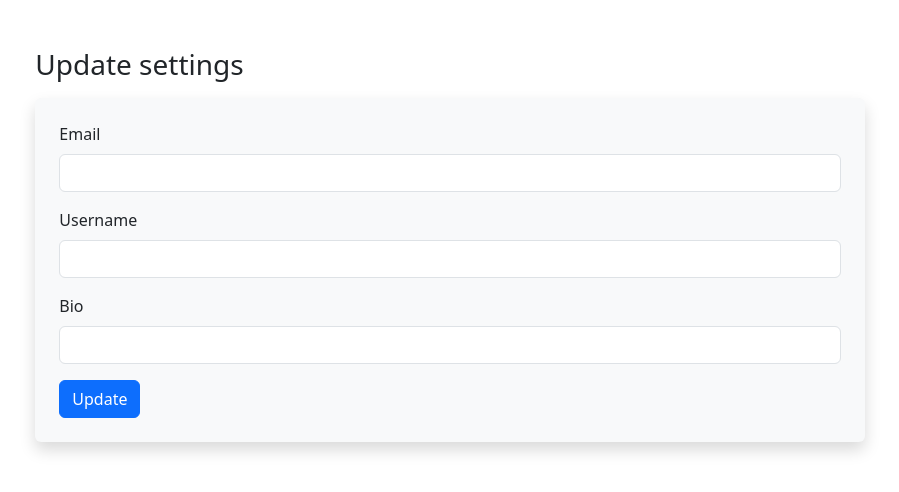
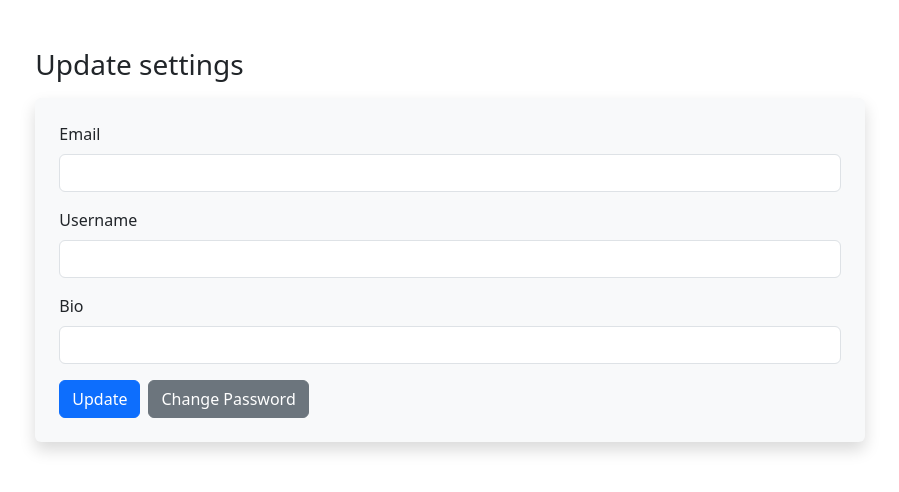
Before and after one commit to mankai-amine/twixer-client, a React (Create React App) app: page /account in a window 1280 px wide. Shown: the top 492 px of the page, without its empty margins (190-1089 px from the left). Built offline with nearby package versions, Linux system fonts and the light colour scheme.

Commit message:
Link to Password
Added a link from Account to Password

```diff
--- a/src/pages/Account.js
+++ b/src/pages/Account.js
@@ -6,6 +6,7 @@ import Axios from "axios";
 import { useNavigate, useParams } from "react-router-dom";
 import { UserContext } from "../helpers/UserContext";
 import FlashMessage from "../helpers/FlashMessage";
+import { Link } from 'react-router-dom';
 
 // Define the form schema with Yup
 const schema = Yup.object().shape({
@@ -71,7 +72,6 @@ export const Account = () => {
     };
 
 
-
     return (
         <div className="container mt-5 col-md-8">
             {flashMessage && (
@@ -114,6 +114,7 @@ export const Account = () => {
                 </div>
 
                 <button type="submit" className="btn btn-primary">Update</button>
+                <Link to="/password" className="btn btn-secondary ms-2">Change Password</Link>
             </form>
         </div>
     );
```
